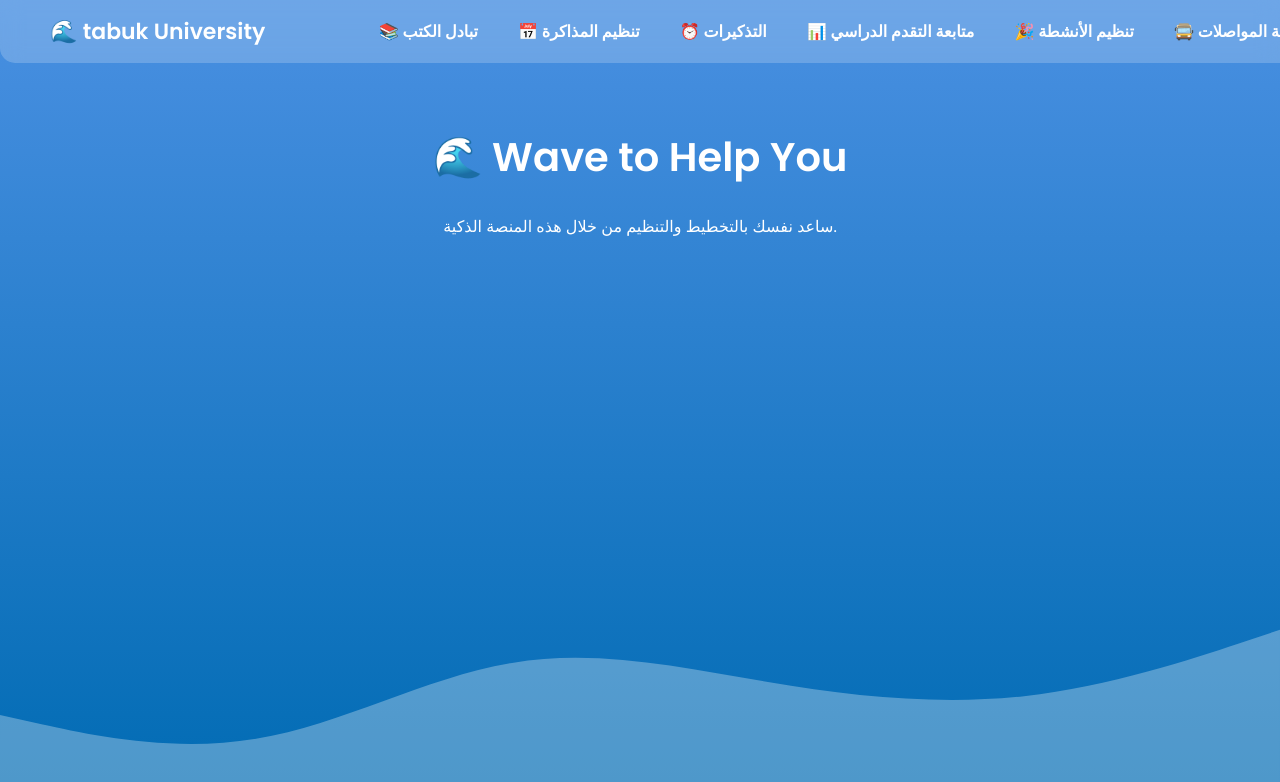
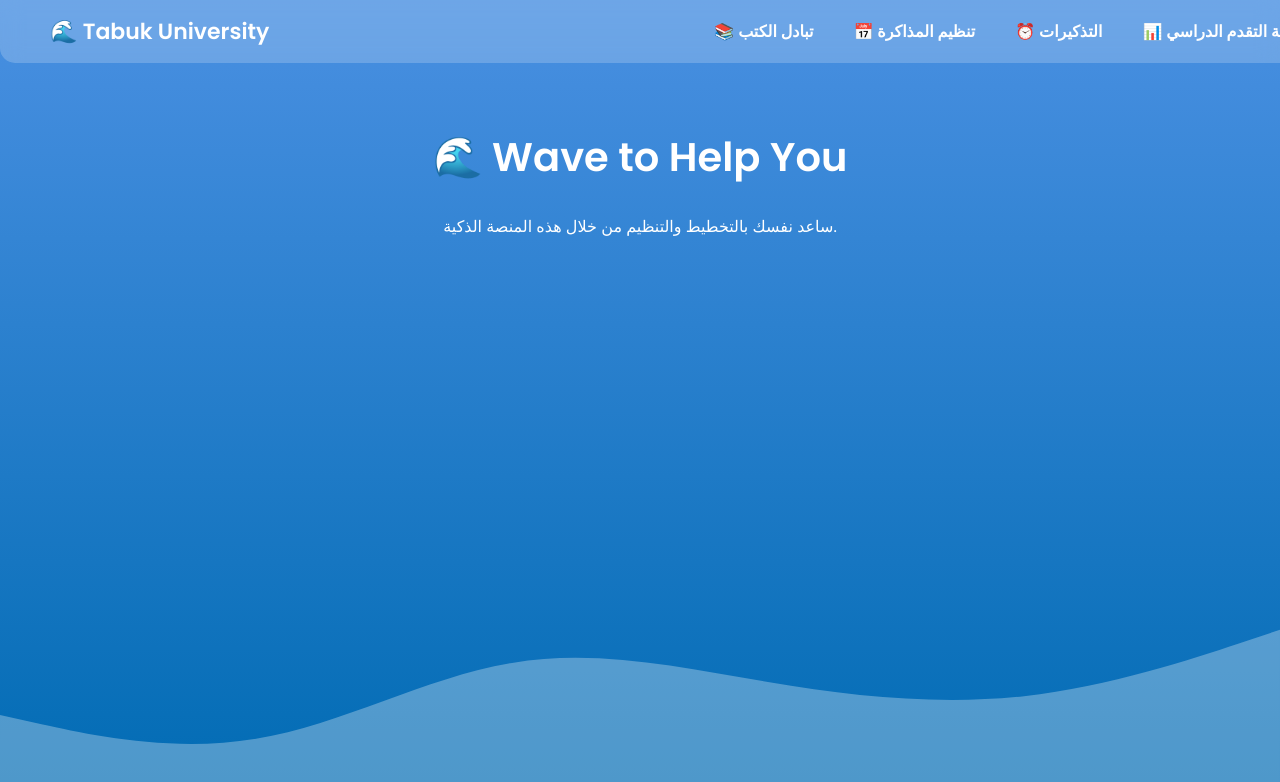
Before and after one commit to Weam2005/project, a plain HTML site: page index.html in a window 1280 px wide. Drawn offline with Linux system fonts and the light colour scheme.

Commit message:
Update index.html

```diff
--- a/index.html
+++ b/index.html
@@ -14,15 +14,14 @@
 
     <!-- الهيدر -->
     <header>
-        <div class="logo">🌊 tabuk University</div>
+        <div class="logo">🌊 Tabuk University</div>
         <nav>
             <ul class="nav-links">
                 <li><a href="books.html">📚 تبادل الكتب</a></li>
                 <li><a href="study-schedule.html">📅 تنظيم المذاكرة</a></li>
                 <li><a href="reminders.html">⏰ التذكيرات</a></li>
                 <li><a href="progress.html">📊 متابعة التقدم الدراسي</a></li>
-                <li><a href="events.html">🎉 تنظيم الأنشطة</a></li>
-                <li><a href="transport.html">🚍 متابعة المواصلات</a></li>
+
             </ul>
         </nav>
         <button class="menu-toggle">☰</button>
```
